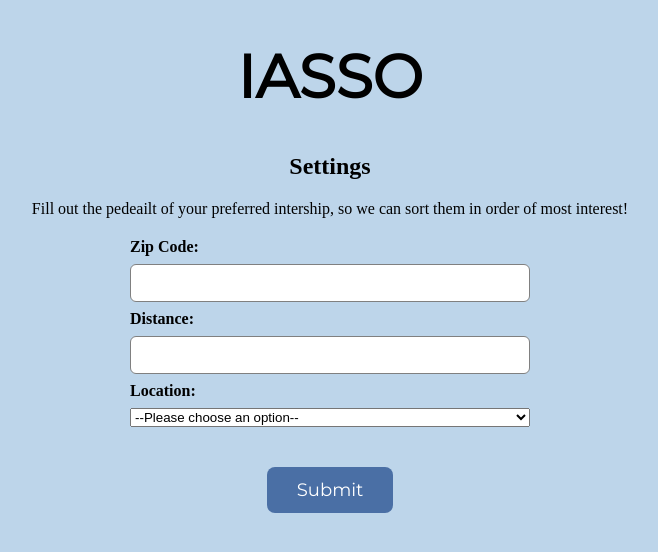
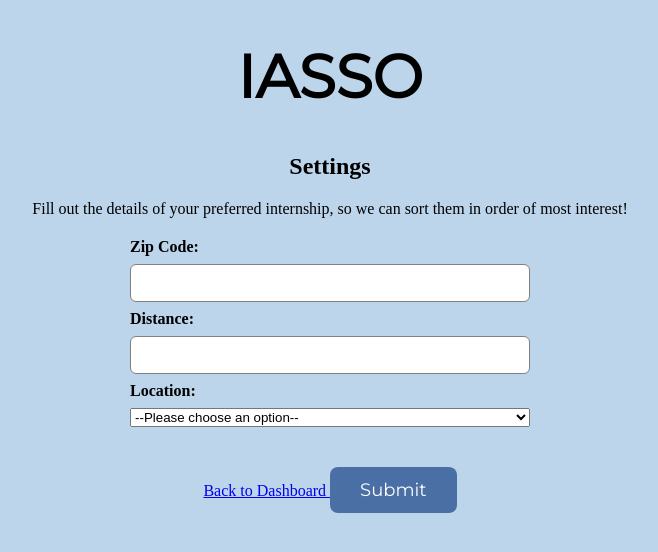
Before and after one commit to lspar/HenHacks-2026, a Flask app: page /settings in a window 1280 px wide. Shown: the top 552 px of the page, without its empty margins (310-968 px from the left). Run offline with Flask 3, Linux system fonts and the light colour scheme.

Commit message:
added button to go back to dashboard

```diff
--- a/templates/new.html
+++ b/templates/new.html
@@ -80,7 +80,9 @@
         <label for="Recruiter Names">Recruiter Names:</label>
         <input type="text" id="Recruiter_Names" name="Recruiter_Names">
     </div>
-    <button>Submit</button>
+    <a href="/dashboard">Back to Dashboard
+        <button>Submit</button>
+    </a>
 </div>
 </body>
 </html>
--- a/templates/settings.html
+++ b/templates/settings.html
@@ -70,7 +70,7 @@
 <div class= "settings">
     <h2 class="settings-title">Settings</h2>
 
-    <p> Fill out the pedeailt of your preferred intership, so we can sort them in order of most interest!</p>
+    <p> Fill out the details of your preferred internship, so we can sort them in order of most interest!</p>
     <div class="input">
         <label for="Zip Code">Zip Code:</label>
         <input type="text" id="zip_code" name="zip_code">
@@ -87,7 +87,9 @@
         </select>
 
     </div>
-    <button>Submit</button>
+    <a href="/dashboard">Back to Dashboard
+        <button>Submit</button>
+    </a>
 </div>
 </body>
 </html>
```
